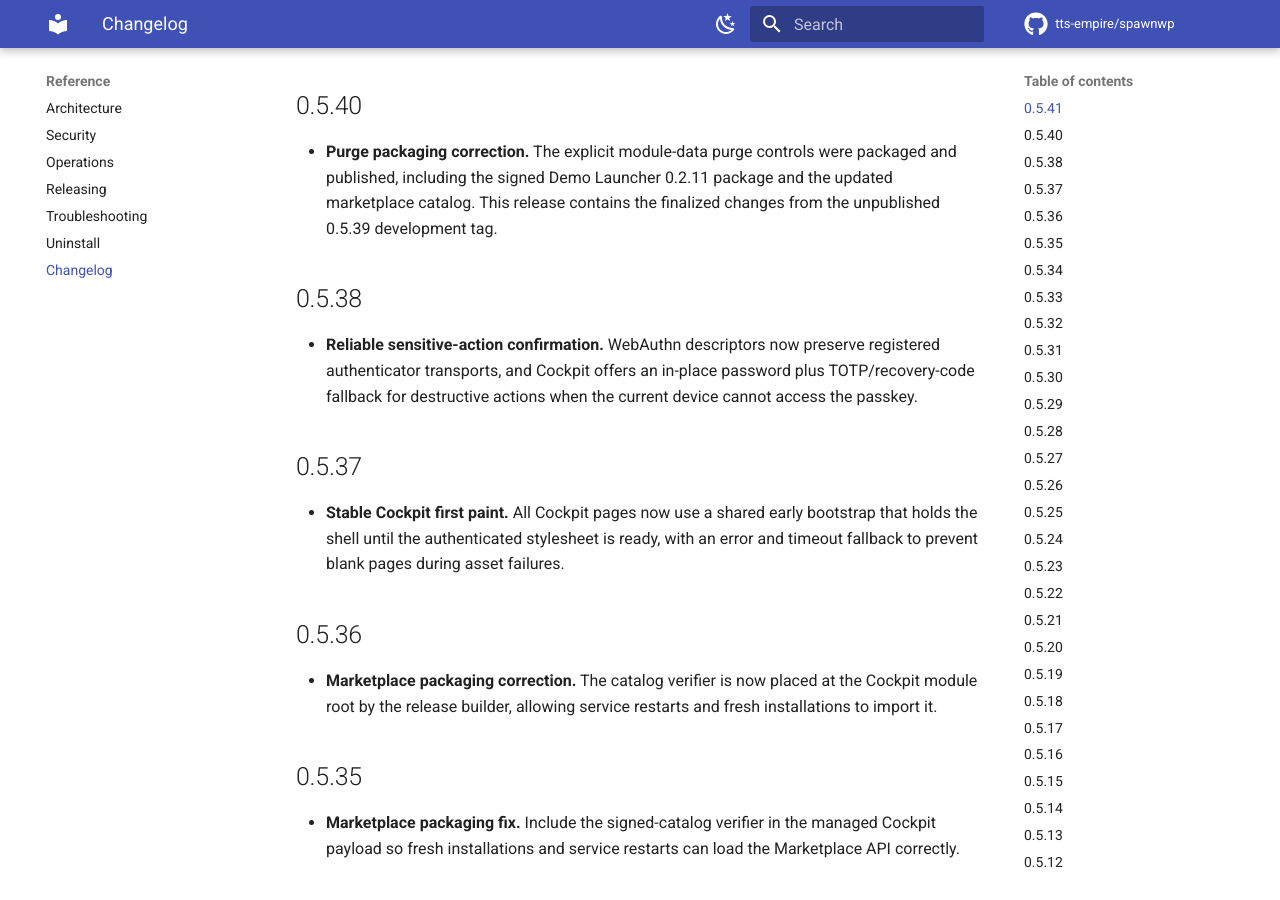
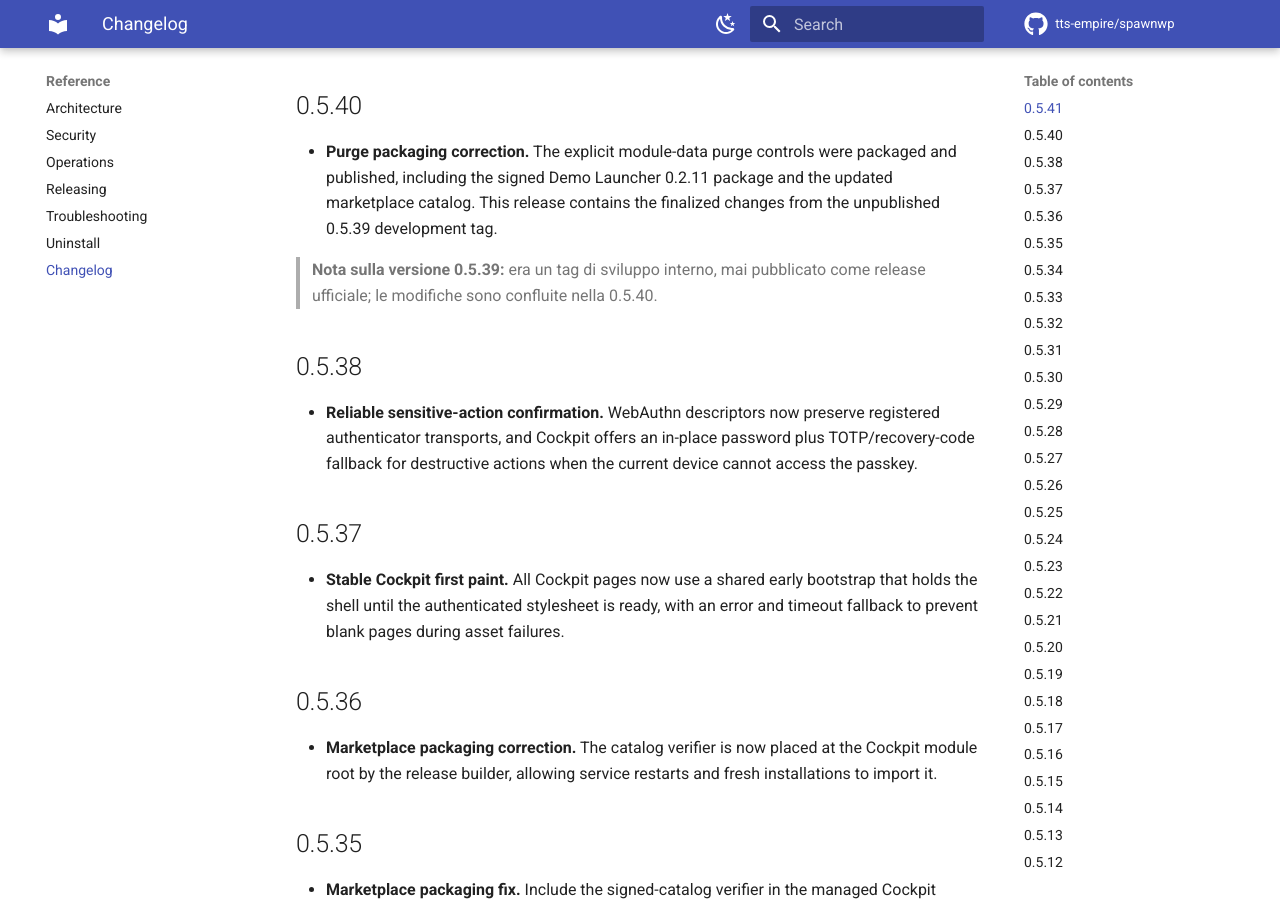
Before and after one commit to tts-empire/spawnwp, an MkDocs documentation site: the page built from docs/changelog.md, in a window 1280 px wide and 900 px high, scrolled down 333 px. Built offline with MkDocs 1.6.1 and Material for MkDocs 9.7.7, drawn with Linux system fonts in a browser that asks for light colours; comment, search, counter and statistics services are not loaded.

Commit message:
Document unpublished 0.5.39 tag

```diff
--- a/docs/changelog.md
+++ b/docs/changelog.md
@@ -17,6 +17,9 @@ description: Review SpawnWP release history, product changes, fixes and compatib
   published, including the signed Demo Launcher 0.2.11 package and the updated marketplace
   catalog. This release contains the finalized changes from the unpublished 0.5.39 development
   tag.
+
+> **Nota sulla versione 0.5.39:** era un tag di sviluppo interno, mai pubblicato come release
+> ufficiale; le modifiche sono confluite nella 0.5.40.
 
 ## 0.5.38
 
```
